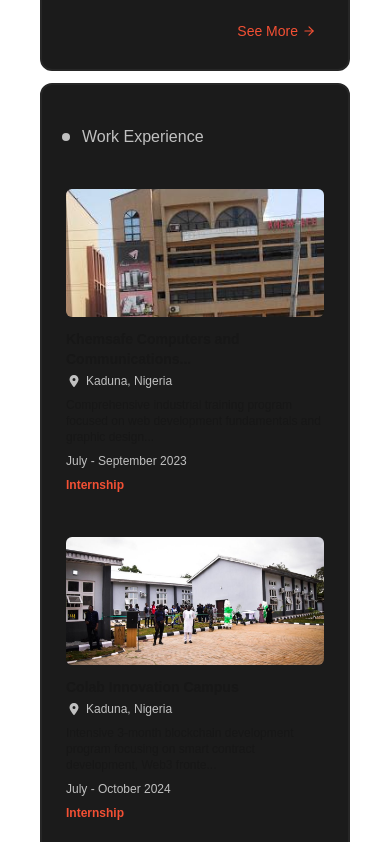
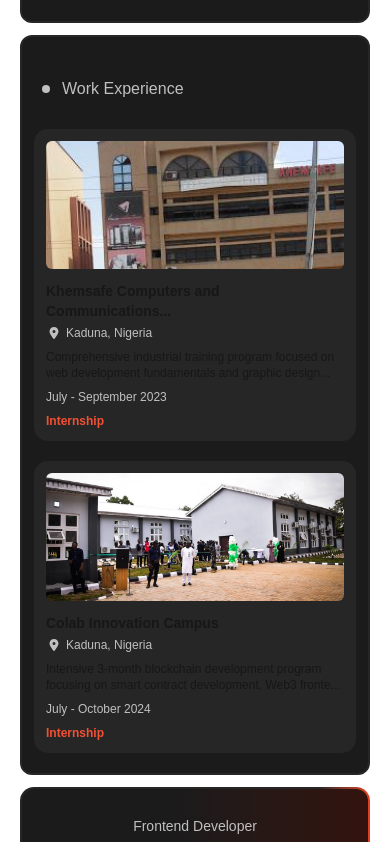
Before and after one commit to Abu-Miracle/miracle-abu, a Next.js app: page / in a window 390 px wide. Shown: the part 1282-2124 px from the top of the page. Built offline with nearby package versions, Linux system fonts and the light colour scheme.

Commit message:
fix: fixed padding on about page

```diff
--- a/src/app/about/page.js
+++ b/src/app/about/page.js
@@ -7,7 +7,6 @@
     <div className="">
       <Hero />
       <Work />
-      <Footer />
     </div>
   );
 }
--- a/src/app/components/Footer.js
+++ b/src/app/components/Footer.js
@@ -15,7 +15,7 @@
       initial={{ opacity: 0, y: 30 }}
       animate={isInView ? { opacity: 1, y: 0 } : { opacity: 0, y: 30 }}
       transition={{ duration: 0.6, ease: "easeOut", delay: 0.1 }}
-      className="bg-linear-to-l from-[var(--light-gray)] from-95% to-[var(--dark-orange)] p-[2px] rounded-[14px] h-[66px] lex justify-center items-center mt-3"
+      className="bg-linear-to-l from-[var(--light-gray)] from-95% to-[var(--dark-orange)] p-[2px] rounded-[14px] h-[66px] flex justify-center items-center mt-3"
     >
       <div className="bg-linear-to-l w-full rounded-xl h-full from-[var(--dark-gray)] from-60% to-[#33130E] justify-between flex items-center md:px-6 px-4">
         <div className="flex text-[var(--text-light)]">Portfolio 2025</div>
--- a/src/app/components/Work.js
+++ b/src/app/components/Work.js
@@ -114,7 +114,7 @@
             <Link
               key={index}
               href={`/experiences/${item.slug}`}
-              className="w-full flex flex-col md:flex-row mb-5 md:mb-7 p-3 rounded-[14px] cursor-pointer transition-colors duration-300 hover:bg-[var(--light-gray)]"
+              className="w-full flex flex-col md:flex-row mb-5 md:mb-7 p-3 rounded-[14px] cursor-pointer transition-colors duration-300 bg-[var(--light-gray)] md:bg-[var(--dark-gray)] hover:bg-[var(--light-gray)]"
             >
               <div className="w-full h-32 md:w-36 md:h-32 mb-3 md:mb-0 md:mr-3">
                 <img
--- a/src/app/page.js
+++ b/src/app/page.js
@@ -1,12 +1,14 @@
 import Image from "next/image";
 import NavBar from "./components/NavBar";
 import About from "./about/page";
+import Footer from "./components/Footer";
 
 export default function Home() {
   return (
-    <div className="px-10 lg:px-20 my-16">
+    <div className="px-5 md:px-10 lg:px-20 my-10 md:my-16">
       <NavBar />
       <About />
+      <Footer />
     </div>
   );
 }
```
